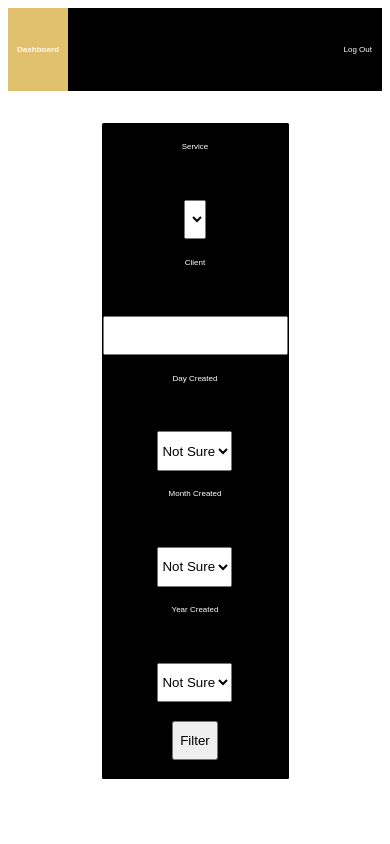
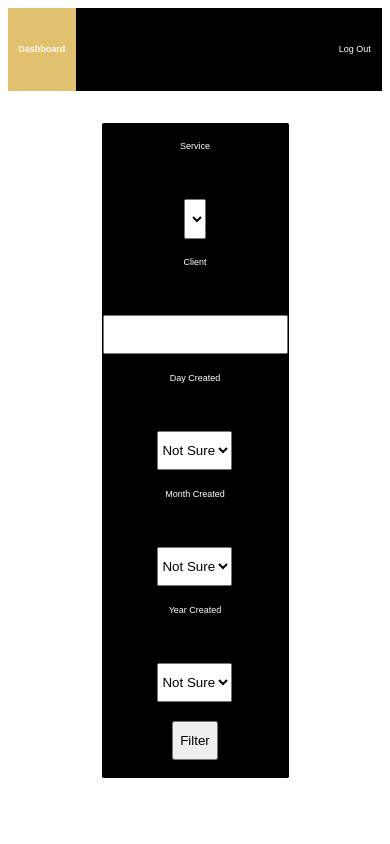
Before and after one commit to TonyPhan0505/JSPlatform, a Flask app: page /active_orders_filters in a window 390 px wide. Run offline with Flask 2, Linux system fonts and the light colour scheme; the visitor is signed in with stand-in values (Sample User, id 1); data comes from the database, SQL or seed files in the repository; data that the repository does not hold is empty.

Commit message:
Update style.css

```diff
--- a/static/style.css
+++ b/static/style.css
@@ -1121,6 +1121,6 @@ footer{
 
 @media only screen and (min-width: 200px) and (max-width: 825px){
 	html{
-		font-size: 8px;
+		font-size: 9px;
 	}
 }
```
